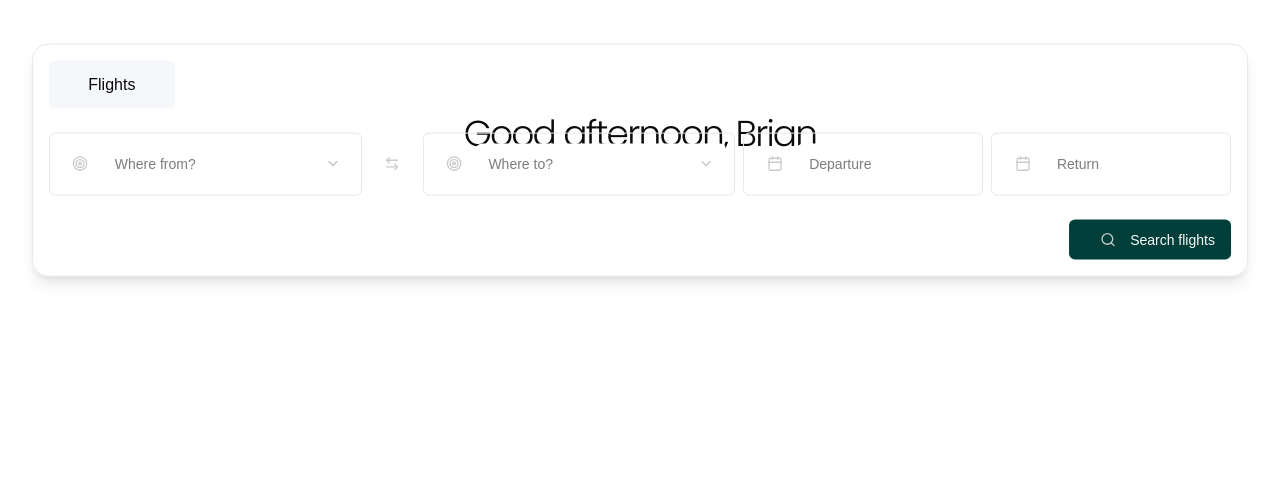
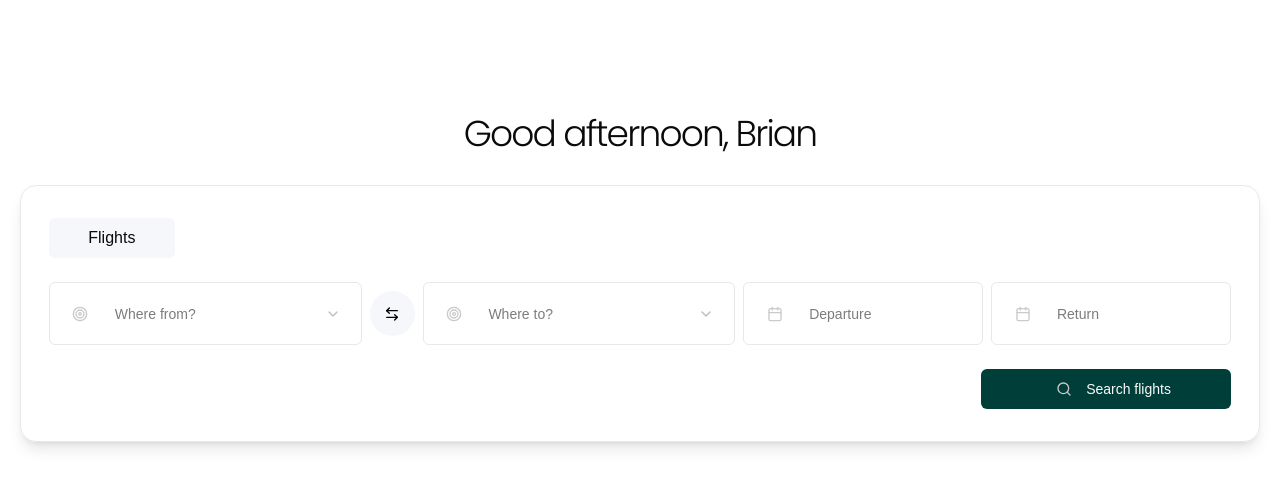
Before and after one commit to Yatik1/fligh_search_page, a Next.js app: page / in a window 1280 px wide. Shown: the top 488 px of the page. Built offline with nearby package versions, Linux system fonts and the light colour scheme.

Commit message:
button debug

```diff
--- a/components/SearchBox.tsx
+++ b/components/SearchBox.tsx
@@ -6,15 +6,15 @@ import { Button } from './ui/button'
 
 const SearchBox = () => {
   return (
-    <div className='absolute top-[20%] left-[50%] translate-x-[-50%] translate-y-[-50%] border border-[#E6E8EB] p-4 rounded-2xl shadow-lg'>
-      <div className='bg-[#F5F7FA] p-3 rounded-[6px] w-[7.85rem] flex items-center justify-center'>
+    <div className='border border-[#E6E8EB] px-7 py-8 rounded-2xl shadow-lg'>
+      <div className='bg-[#F5F7FA] px-3 py-2 rounded-[6px] w-[7.85rem] flex items-center justify-center'>
          <h2 className='text-[1rem]'>Flights</h2>
       </div>
 
       <div className="flex flex-row items-center justify-between gap-2 mt-[1.5rem]">
 
         <Searchbar label="Where from?" type='select'/>
-        <Icon icon={<ArrowLeftRight/>} />
+        <Icon icon={<ArrowLeftRight/>} bg={true} />
         <Searchbar label="Where to?" type='select'/>
 
         <Searchbar label="Departure" type='date'/>
@@ -23,8 +23,8 @@ const SearchBox = () => {
 
       </div>
 
-     <div className="flex items-center justify-end mt-6">
-       <Button className='flex items-center bg-[#003E39] justify-center'>
+     <div className="flex justify-end mt-6">
+       <Button className='w-[15.6rem] flex items-center bg-[#003E39] justify-center'>
         <Icon icon={<Search/>} />
         Search flights
       </Button>
```
